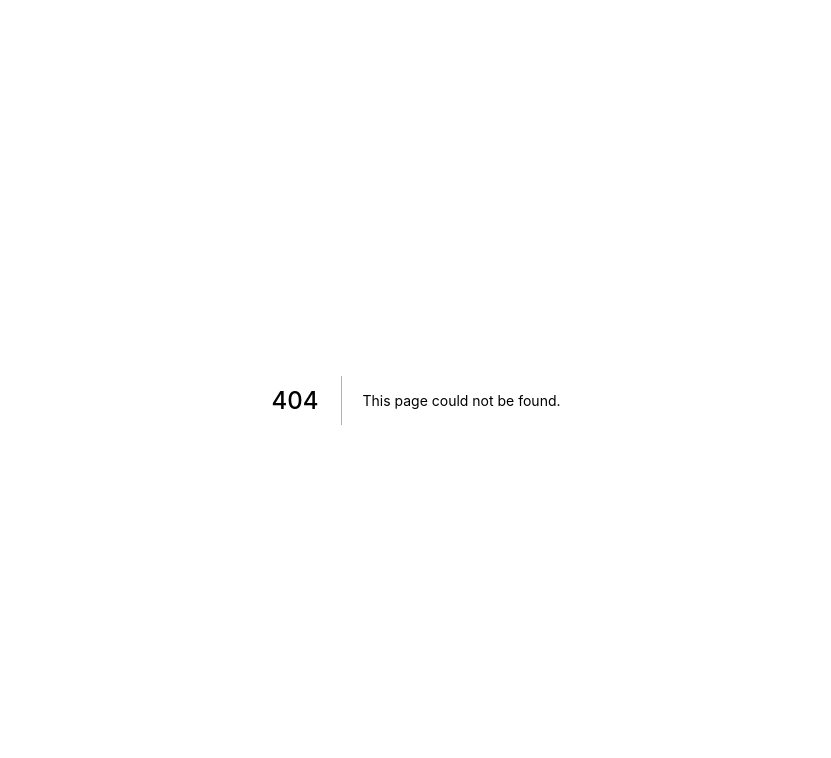
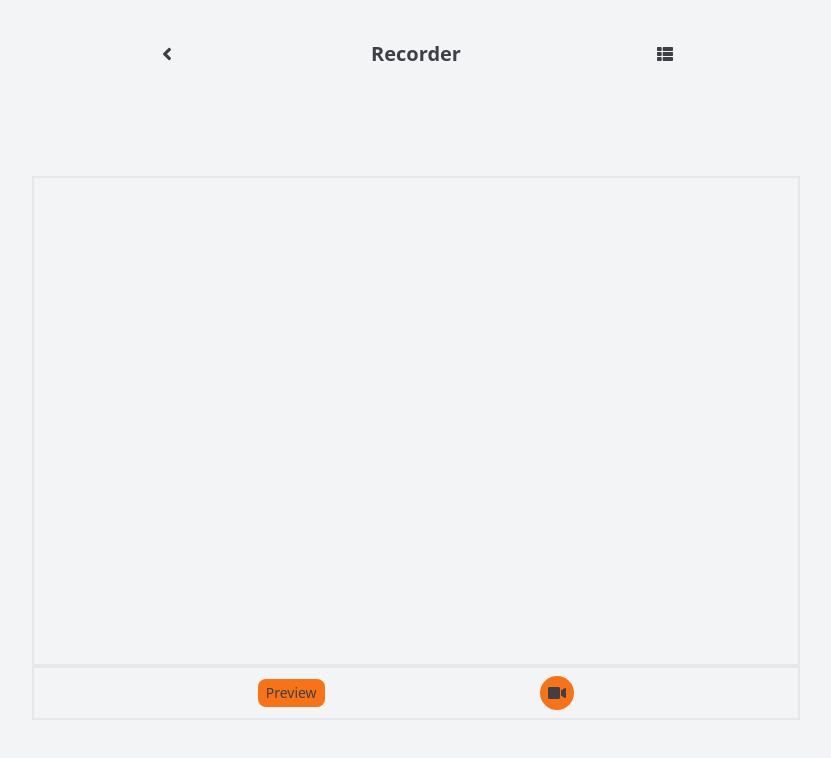
Before and after one commit to jangth0655/wetube-client, a Next.js app: page /videos/recorder in a window 1280 px wide. Before the commit this address had no page. Shown: the top 758 px of the page, without its empty margins (224-1055 px from the left). Built offline with nearby package versions, Linux system fonts and the light colour scheme.

Commit message:
updated_videoPlayer&recoder

```diff
--- a/components/VideoPlayer.tsx
+++ b/components/VideoPlayer.tsx
@@ -1,32 +1,38 @@
 /* eslint-disable react/no-unknown-property */
 
 import React, { useRef, useState } from "react";
-import { Video } from "../libs/interface";
+import { User, Video } from "../libs/interface";
 
+import { FaUser } from "react-icons/fa";
 import { FaPlay } from "react-icons/fa";
 import { FaStop } from "react-icons/fa";
 import { FaVolumeMute } from "react-icons/fa";
 import { FaVolumeUp } from "react-icons/fa";
 import { MdFullscreenExit } from "react-icons/md";
+import { HiCursorClick } from "react-icons/hi";
+import Image from "next/image";
+import { useRouter } from "next/router";
 
 interface VideoPlayerProps {
   video: Video;
+  user: User;
 }
 
 let defaultVolume = 0.5;
-let defaultTime = 0;
 
-const VideoPlayer: React.FC<VideoPlayerProps> = ({ video }) => {
+const VideoPlayer: React.FC<VideoPlayerProps> = ({ video, user }) => {
+  const router = useRouter();
   const [isPlaying, setIsPlaying] = useState(true);
   const [mute, setMute] = useState(false);
   const [volumeValue, setVolumeValue] = useState(defaultVolume);
   const [completeTime, setCompleteItem] = useState(0);
   const [currentTime, setCurrentTime] = useState(0);
 
-  const videoRef = useRef<any>(null);
+  const videoRef = useRef<HTMLVideoElement>(null);
   const inputRef = useRef<HTMLInputElement>(null);
 
   const onInputChange = (event: React.ChangeEvent<HTMLInputElement>) => {
+    if (!videoRef.current) return;
     videoRef.current.volume = Number(event.target.value);
     setVolumeValue(videoRef.current.volume);
   };
@@ -61,19 +67,23 @@ const VideoPlayer: React.FC<VideoPlayerProps> = ({ video }) => {
   };
 
   const onLoadedMetadata = (e: any) => {
-    setCompleteItem(videoRef.current?.duration);
+    if (!videoRef.current) return;
+    setCompleteItem(videoRef.current.duration);
   };
 
   const onTimeUpdate = (e: any) => {
+    if (!videoRef.current) return;
     setCurrentTime(videoRef.current.currentTime);
   };
 
   const onCurrentTime = (event: React.ChangeEvent<HTMLInputElement>) => {
+    if (!videoRef.current) return;
     const value = Number(event.target.value);
     videoRef.current.currentTime = value;
   };
 
   const onFullScreen = async () => {
+    if (!videoRef.current) return;
     try {
       await videoRef.current.requestFullscreen();
     } catch (e) {
@@ -83,7 +93,7 @@ const VideoPlayer: React.FC<VideoPlayerProps> = ({ video }) => {
   };
 
   return (
-    <div className="w-[30rem] h-[24rem] shadow-black shadow-lg bg-zinc-900 rounded-md">
+    <div className="w-[30em] h-[27rem] shadow-black shadow-lg bg-zinc-900 rounded-md relative">
       <div className="w-full h-[80%] flex justify-center items-center py-2 ">
         <video
           className="w-full h-full"
--- a/pages/_app.tsx
+++ b/pages/_app.tsx
@@ -2,7 +2,6 @@ import "../styles/globals.css";
 import type { AppProps } from "next/app";
 import { SWRConfig } from "swr";
 import axios from "axios";
-import BASE_URL from "../server";
 
 function MyApp({ Component, pageProps }: AppProps) {
   return (
--- a/pages/index.tsx
+++ b/pages/index.tsx
@@ -3,43 +3,33 @@ import { useRouter } from "next/router";
 import { useEffect, useState } from "react";
 import useSWR from "swr";
 import Layout from "../components/layout";
-import { Video } from "../libs/interface";
-import useMutation from "../libs/mutation";
+import { User, Video } from "../libs/interface";
 import useUser from "../libs/useUser";
 import BASE_URL from "../server";
 
 import VideoPlayer from "../components/VideoPlayer";
 
-interface Logout {
-  ok: boolean;
-  error?: string;
+interface videoWithUser extends Video {
+  user: User;
 }
 
 interface VideoData {
   ok: boolean;
-  videos: Video[];
+  videos: videoWithUser[];
 }
 
 const Home: NextPage = () => {
   const router = useRouter();
-  const { data, error } = useSWR<VideoData>(`${BASE_URL}`);
-  const { user } = useUser({ isPrivate: false });
-  const [logout, { data: logoutData, loading, error: logoutError }] =
-    useMutation<Logout>("logout");
-  // withCredentials : 쿠키정보를 공유할 수 있다.
-
-  useEffect(() => {
-    if (logoutData?.ok) {
-      router.replace("/login");
-    }
-  }, [logoutData, router]);
+  const { data: videoData, error: videoError } = useSWR<VideoData>(
+    `${BASE_URL}`
+  );
 
   return (
     <Layout>
       <div></div>
-      {data?.videos.map((video) => (
+      {videoData?.videos.map((video) => (
         <div key={video._id} className="flex justify-center items-center">
-          <VideoPlayer video={video} />
+          <VideoPlayer video={video} user={video.user} />
         </div>
       ))}
     </Layout>
--- /dev/null
+++ b/pages/videos/[id].tsx
@@ -0,0 +1,14 @@
+import { NextPage } from "next";
+import { useRouter } from "next/router";
+import PageNav from "../../components/PageNav";
+
+const VideoDetail: NextPage = () => {
+  const router = useRouter();
+  console.log(router.query);
+  return (
+    <PageNav title="">
+      <h1>video detail</h1>
+    </PageNav>
+  );
+};
+export default VideoDetail;
--- /dev/null
+++ b/pages/videos/recorder.tsx
@@ -0,0 +1,99 @@
+/* eslint-disable react/no-unknown-property */
+import { NextPage } from "next";
+import PageNav from "../../components/PageNav";
+
+import { FaVideo } from "react-icons/fa";
+import { FaVideoSlash } from "react-icons/fa";
+import { useRef, useState } from "react";
+
+const Recorder: NextPage = () => {
+  const [startRecord, setStartRecord] = useState(false);
+  const [streamObj, setStreamObj] = useState<MediaStream>();
+  const [recordObj, setRecordObj] = useState<MediaRecorder>();
+  const [isDownLoad, setIsDownLoad] = useState(false);
+  const [recodingFile, setRecodingFile] = useState("");
+
+  const videoRef = useRef<HTMLVideoElement>(null);
+  const anchorRef = useRef<HTMLAnchorElement>(null);
+
+  const onRecordingReq = async () => {
+    try {
+      const stream = await navigator.mediaDevices.getUserMedia({
+        audio: false,
+        video: true,
+      });
+      setStreamObj(stream);
+      if (!videoRef.current) return;
+      videoRef.current.srcObject = stream ? stream : null;
+      videoRef.current.play();
+    } catch (error) {
+      console.log(error);
+      return;
+    }
+  };
+
+  const onStartRecording = () => {
+    if (!streamObj) return;
+    setStartRecord(true);
+    const record = new MediaRecorder(streamObj);
+    setRecordObj(record);
+    record.start();
+  };
+
+  const onStopVideoStream = () => {
+    if (!recordObj || recordObj.state === "inactive" || !videoRef.current)
+      return;
+    recordObj.stop();
+    setStartRecord(false);
+    recordObj.ondataavailable = (event) => {
+      if (videoRef.current === null) return;
+      const recordingFile = URL.createObjectURL(event.data);
+      videoRef.current.srcObject = null;
+      videoRef.current.src = recordingFile;
+      setRecodingFile(recodingFile);
+      videoRef.current.play();
+      videoRef.current.loop = true;
+      setIsDownLoad(true);
+    };
+  };
+
+  const onDownLoadRecodingFile = () => {
+    if (!anchorRef.current) return;
+    anchorRef.current.download = "Recoding File.webm";
+    anchorRef.current.href = "RecodingFile";
+  };
+
+  return (
+    <PageNav title="Recorder">
+      <div className="w-full h-[34rem]">
+        <video ref={videoRef} className="w-full h-[90%] border-2"></video>
+        <div className="h-[10%] border-2 flex justify-center items-center">
+          <div className="text-lg p-2 flex items-center justify-evenly w-full">
+            <span
+              onClick={onRecordingReq}
+              className="bg-orange-500 hover:bg-orange-600 transition-all rounded-lg px-2 py-1 text-sm cursor-pointer"
+            >
+              Preview
+            </span>
+
+            <div className="p-2 bg-orange-500 hover:bg-orange-600 transition-all rounded-full cursor-pointer">
+              {startRecord ? (
+                <FaVideoSlash onClick={onStopVideoStream} />
+              ) : (
+                <FaVideo onClick={onStartRecording} />
+              )}
+            </div>
+            {isDownLoad && (
+              <div className="p-1 text-sm bg-orange-500 hover:bg-orange-600 transition-all rounded-lg cursor-pointer">
+                <a ref={anchorRef} onClick={onDownLoadRecodingFile} download>
+                  Start Download
+                </a>
+              </div>
+            )}
+          </div>
+        </div>
+      </div>
+    </PageNav>
+  );
+};
+export default Recorder;
--- a/pages/videos/upload.tsx
+++ b/pages/videos/upload.tsx
@@ -61,6 +61,10 @@ const VideoUpload = () => {
     }
   };
 
+  const onRecorder = () => {
+    router.push("/videos/recorder");
+  };
+
   useEffect(() => {
     if (data?.ok) {
       router.push("/");
@@ -77,6 +81,17 @@ const VideoUpload = () => {
     <Layout uploadPage={true}>
       <PageTitle title="Upload" />
       <div>
+        <div className="mb-6">
+          <div className="w-[50%] m-auto">
+            <span
+              onClick={onRecorder}
+              className="bg-orange-500 uppercase px-2 py-1 font-bold rounded-md hover:bg-orange-600 transition-all cursor-pointer"
+            >
+              Recorder
+            </span>
+          </div>
+        </div>
+
         <form
           encType="multipart/form-data"
           onSubmit={handleSubmit(onValid)}
@@ -97,7 +112,6 @@ const VideoUpload = () => {
               />
             </label>
           </div>
-
           <div className="w-[50%] m-auto mt-16 space-y-8">
             {errorMessage && <ErrorMessage error={errorMessage} />}
             <Input
```
